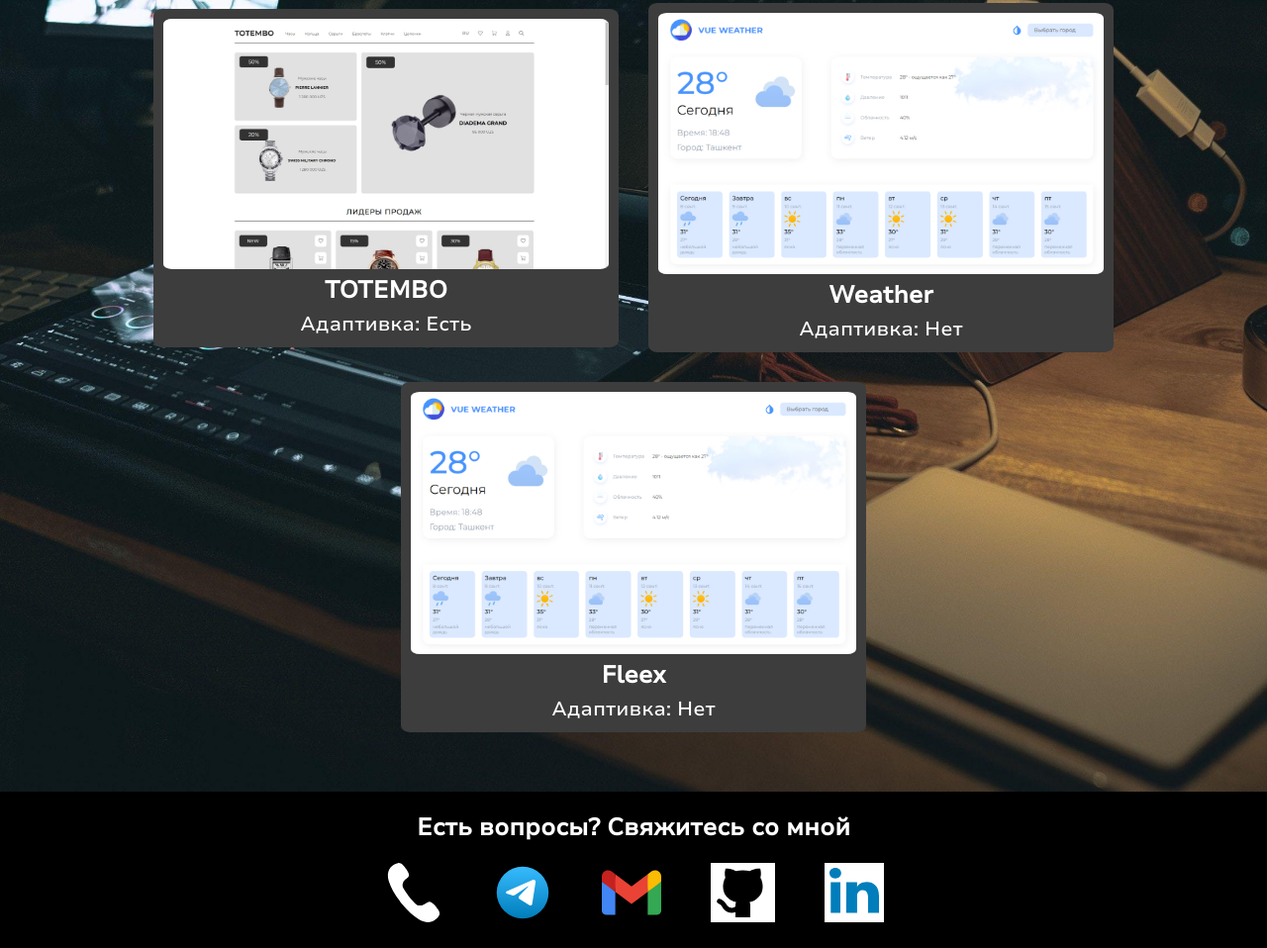
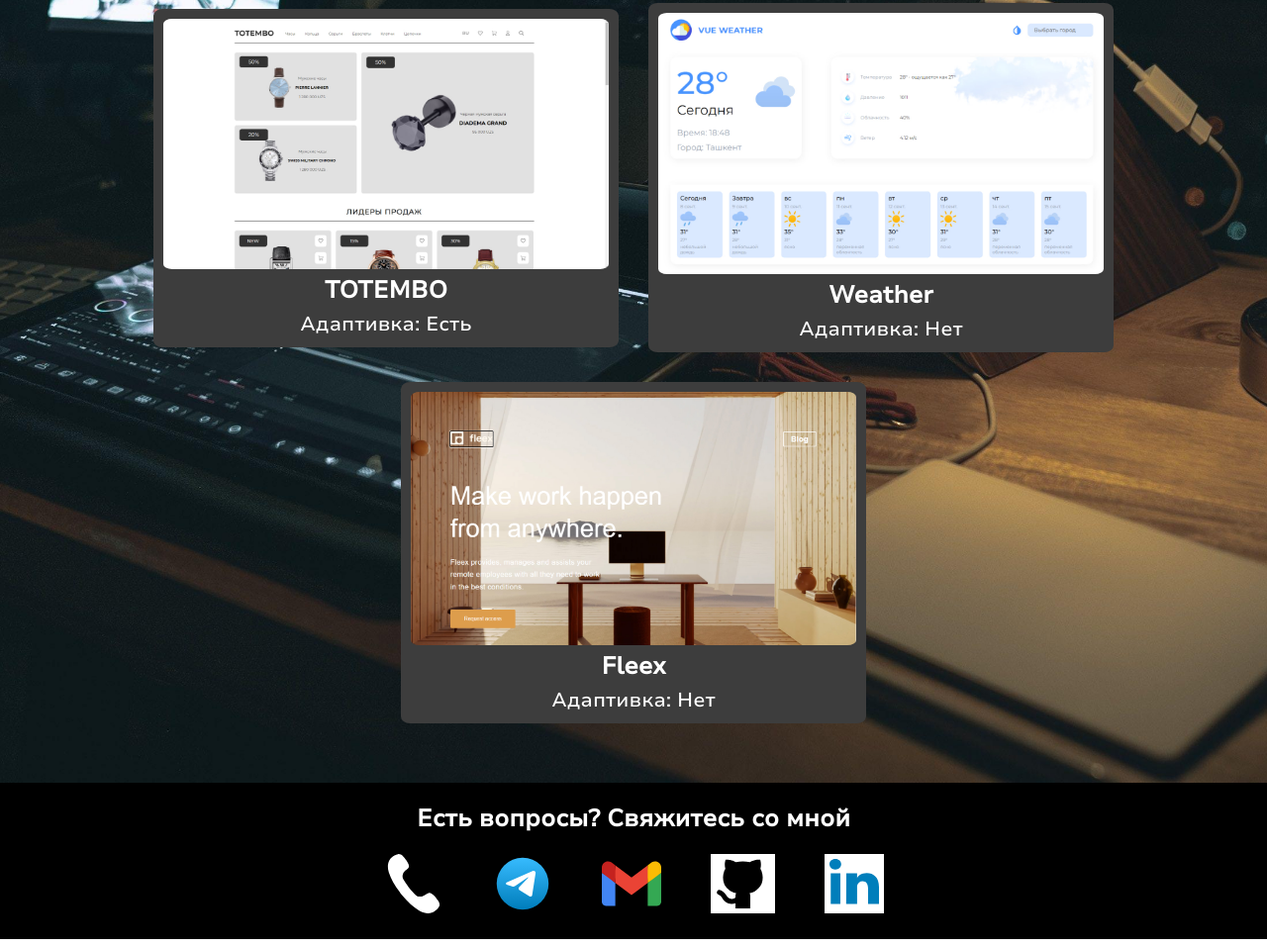
Before and after one commit to azizbekrasulmatov/portfolio, a plain HTML site: page index.html in a window 1280 px wide. Shown: the part 2809-3767 px from the top of the page at 99% size. Drawn offline with Linux system fonts and the light colour scheme.

Commit message:
Update index.html
photo renamed

```diff
--- a/index.html
+++ b/index.html
@@ -115,7 +115,7 @@
                         <p class="project__box-item-text">Адаптивка: Нет</p>
                     </a>
                     <a target="_blank" href="https://azizbeksuper.github.io/fleex/" class="project__box-item">
-                        <img src="images/weather.jpg" alt="" class="project__box-item-img">
+                        <img src="images/fleex.png" alt="" class="project__box-item-img">
                         <h2 class="project__box-item-title">Fleex</h2>
                         <p class="project__box-item-text">Адаптивка: Нет</p>
                     </a>
```
